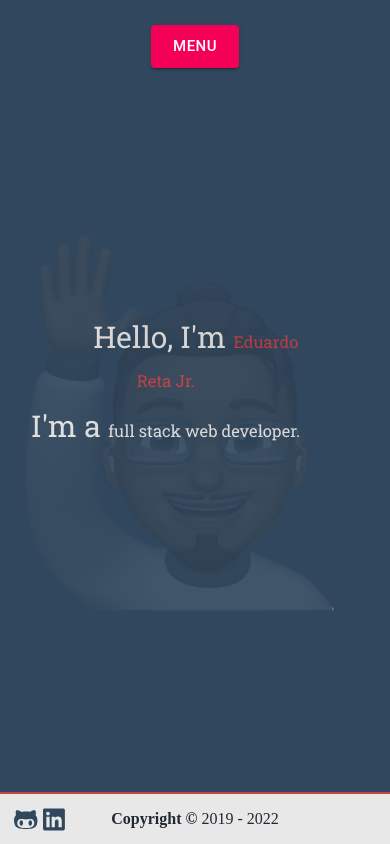
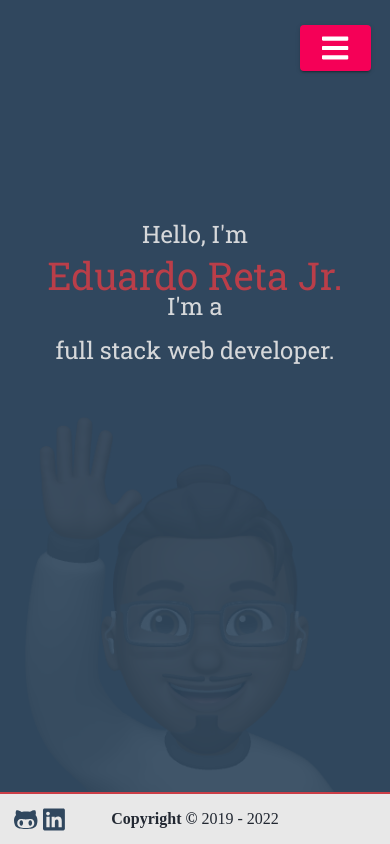
Before and after one commit to hyper-e/Portfolio, a React (Create React App) app in the folder client/: page / in a window 390 px wide. Shown: the top 844 px of the page. Built offline with nearby package versions, Linux system fonts and the light colour scheme; no server answers.

Commit message:
Nav font update, Intro and mobile intro style updates.

```diff
--- a/client/public/index.html
+++ b/client/public/index.html
@@ -27,6 +27,7 @@
       href="https://fonts.googleapis.com/css2?family=Roboto+Slab&amp;display=swap"
       rel="stylesheet"
     />
+   <link href="https://fonts.googleapis.com/css2?family=Press+Start+2P&display=swap" rel="stylesheet">
     <title>Eduardo's Portfolio</title>
   </head>
   <body>
--- a/client/src/Css/mediaQuery.css
+++ b/client/src/Css/mediaQuery.css
@@ -17,29 +17,48 @@ body {
   }
   #mobNav {
     height: 5%;
-    width: 100%;
-    display: flex;
-    justify-content: center;
     z-index: 50;
     position: fixed;
     top: 3%;
+    right: 5%;
   }
   #intro {
     flex-flow: column-reverse;
     align-items: center;
+    background-size: 100%;
+    background-position: 1% 90%;
   }
   .introDescription {
     background-color: #30475e;
     opacity: 0.9;
-    margin-left: 0;
+    margin-right: 0;
     align-items: center;
+    width: 100%;
+    padding: 0 0 65% 0;
+    font-size: 1.5em;
   }
   .introImg {
     margin: 0% 5% 30% 5%;
   }
-  .introPara > span {
-    font-size: 55%;
+  .introPara {
+   display: flex;
+   flex-flow: column;
+   justify-content: space-around;
+   font-size: 1em;
   }
+  /* .introPara > span {
+    font-size: 1.3em;
+  } */
+#h_1 {
+  text-indent: 0%;
+}
+#h2 {
+  height: 0;
+}
+.fullName {
+  font-size: 1.6em;
+}
+
   /* About section */
   #aboutMe {
     width: 100%;
--- a/client/src/Css/navStyle.css
+++ b/client/src/Css/navStyle.css
@@ -16,8 +16,8 @@
   display: flex;
   align-items: center;
   color: #CA3E47;
-  font-size: 120%;
   text-decoration: none;
+  font-family: 'Press Start 2P', cursive;
 }
 
 .buttonLink:hover {
--- a/client/src/Css/style.css
+++ b/client/src/Css/style.css
@@ -8,10 +8,10 @@
   justify-content: center;
   transition: opacity 1s ease;
   background-image: url("../images/hello.png");
-  background-size: contain;
+  background-size: 80VH;
   background-repeat: no-repeat;
   background-attachment: fixed;
-  background-position: right;
+  background-position: 100% 80%;
 }
 
 .introDescription {
--- a/client/src/components/About.jsx
+++ b/client/src/components/About.jsx
@@ -32,7 +32,7 @@ class HomePage extends Component {
                         Now a <span className="standOut">Full Stack Web Developer </span> seeking for an oppurtinity to put my newly developed skill into your company and my growth of knowledge.</p> */}
                         </div>
                     </div>
-                    <img className="myImg" src={myPicture} alt="Eddie's Picture" />
+                    {/* <img className="myImg" src={myPicture} alt="Eddie's Picture" /> */}
                     <div className="homeText1">
                         <h1 className="h1Title">SKILLS</h1>
                             <ul>
--- a/client/src/components/MobileNav.jsx
+++ b/client/src/components/MobileNav.jsx
@@ -1,7 +1,7 @@
 import React, { useState } from "react";
 import { Button, MenuItem, Popper, makeStyles, Fade, ClickAwayListener} from "@material-ui/core";
 import { FontAwesomeIcon } from '@fortawesome/react-fontawesome';
-import { faArrowUp } from "@fortawesome/free-solid-svg-icons";
+import { faArrowUp, faBars } from "@fortawesome/free-solid-svg-icons";
 import {
   Link
 } from "react-scroll";
@@ -40,7 +40,7 @@ function MobileNav() {
         color="secondary"
         aria-describedby={id} type="button" onClick={handleClick}
       >
-      Menu
+     <FontAwesomeIcon icon={faBars} size="2x" />
       </Button>
       </ClickAwayListener>
       <Popper id={id} open={open} anchorEl={anchorEl} transition>
```
